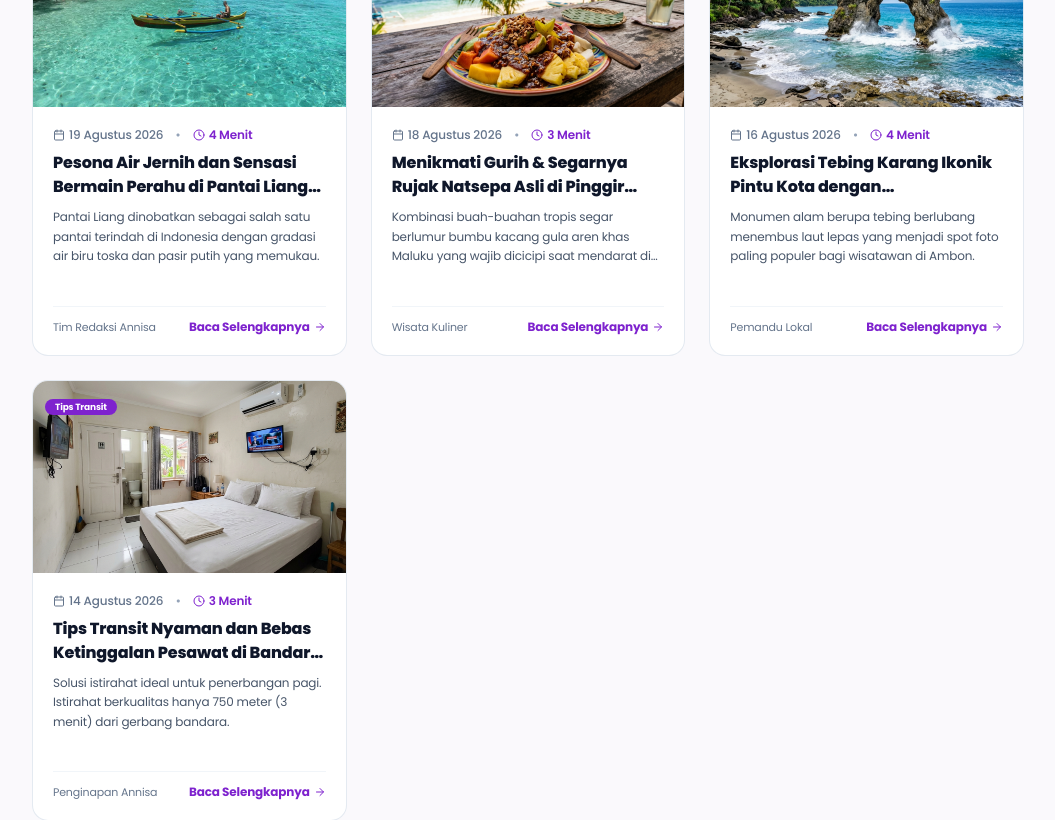
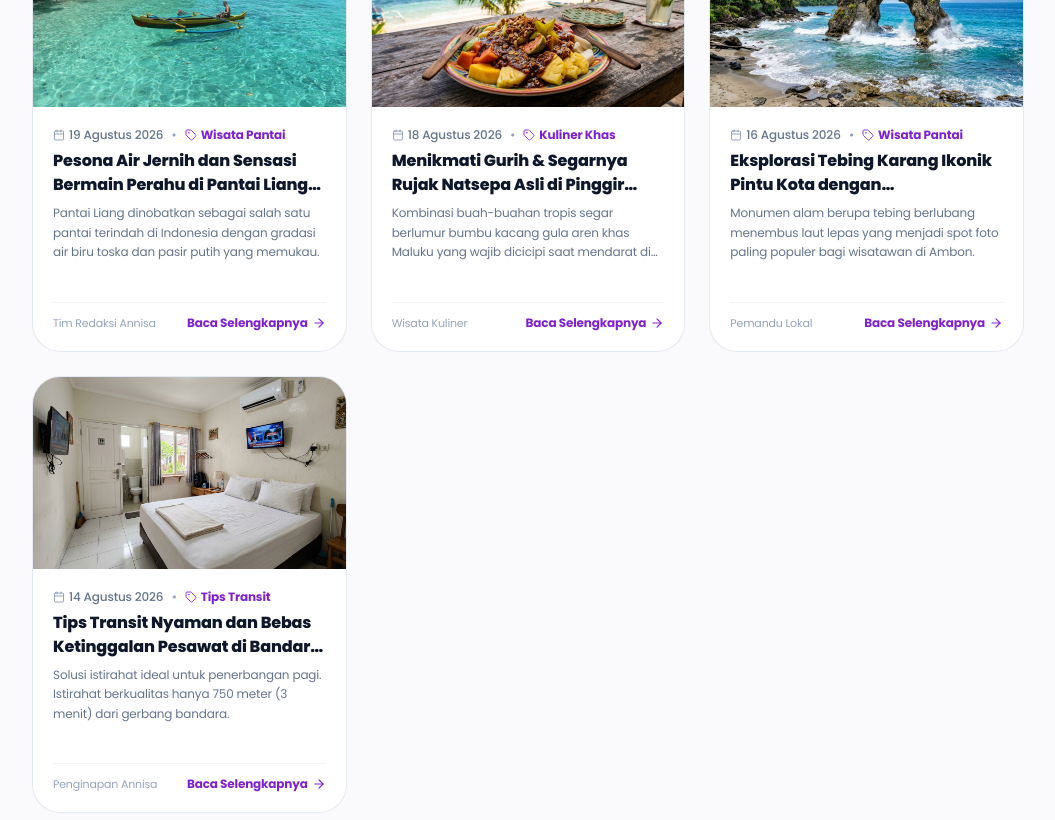
Before and after one commit to ilsetiawan1/penginapan-annisa, a Next.js app in the folder apps/web/: page /artikel in a window 1280 px wide. Shown: the part 700-1520 px from the top of the page, without its empty margins (112-1167 px from the left). Built offline with nearby package versions, Linux system fonts and the light colour scheme.

Commit message:
style(articles): move category tag alongside publish date, remove read time duration, and clear badge overlay from article thumbnail

```diff
--- a/apps/web/src/features/public/articles/components/article-card.tsx
+++ b/apps/web/src/features/public/articles/components/article-card.tsx
@@ -1,13 +1,12 @@
-import { ArrowRight, Calendar, Clock } from "lucide-react";
+import { ArrowRight, Calendar, Tag } from "lucide-react";
 import Image from "next/image";
-import Link from "next/link";
 
 export interface ArticleItem {
   id: string;
   slug: string;
   title: string;
   category: string;
-  readTime: string;
+  readTime?: string;
   date: string;
   desc: string;
   image: string;
@@ -20,9 +19,9 @@ interface ArticleCardProps {
 
 export function ArticleCard({ article }: ArticleCardProps) {
   return (
-    <article className="bg-white rounded-2xl border border-slate-200/90 shadow-2xs hover:border-purple-300 hover:shadow-md transition-all overflow-hidden flex flex-col justify-between group">
+    <article className="bg-white rounded-3xl border border-slate-200/90 shadow-2xs hover:border-purple-300 hover:shadow-xl transition-all duration-300 overflow-hidden flex flex-col justify-between group">
       <div>
-        {/* Article Thumbnail */}
+        {/* Article Thumbnail (100% Bersih Tanpa Badge Penutup) */}
         <div className="relative h-44 sm:h-48 w-full bg-slate-100 overflow-hidden">
           <Image
             src={article.image}
@@ -30,41 +29,37 @@ export function ArticleCard({ article }: ArticleCardProps) {
             fill
             className="object-cover group-hover:scale-105 transition duration-500"
           />
-          <div className="absolute top-3 left-3">
-            <span className="bg-purple-700 text-white text-[9px] font-bold px-2.5 py-0.5 rounded-full shadow-xs">
-              {article.category}
-            </span>
-          </div>
         </div>
 
         {/* Article Info */}
         <div className="p-4 sm:p-5">
-          <div className="flex items-center gap-3 text-[10px] sm:text-xs text-slate-400 font-medium mb-2">
+          {/* Metadata: Tanggal Terbit & Kategori Bersebelahan */}
+          <div className="flex items-center gap-2 text-[10px] sm:text-xs text-slate-400 font-medium mb-1.5">
             <span className="flex items-center gap-1 text-slate-500">
-              <Calendar className="w-3 h-3" />
-              {article.date}
+              <Calendar className="w-3 h-3 text-slate-400" />
+              <span>{article.date}</span>
             </span>
             <span>•</span>
-            <span className="flex items-center gap-1 text-purple-700 font-semibold">
-              <Clock className="w-3 h-3" />
-              {article.readTime}
+            <span className="flex items-center gap-1 text-purple-700 font-bold">
+              <Tag className="w-3 h-3 text-purple-600" />
+              <span>{article.category}</span>
             </span>
           </div>
 
-          <h3 className="font-extrabold text-sm sm:text-base text-slate-900 group-hover:text-purple-700 transition leading-snug line-clamp-2 mb-2">
+          <h3 className="font-extrabold text-sm sm:text-base text-slate-900 group-hover:text-purple-700 transition leading-snug line-clamp-2 mb-1.5">
             {article.title}
           </h3>
-          <p className="text-xs text-slate-600 leading-relaxed line-clamp-3">{article.desc}</p>
+          <p className="text-xs text-slate-500 leading-relaxed line-clamp-3">{article.desc}</p>
         </div>
       </div>
 
       {/* Bottom Read More Action */}
       <div className="p-4 sm:p-5 pt-0">
         <div className="pt-3 border-t border-slate-100 flex items-center justify-between text-xs font-bold text-purple-700 group-hover:text-purple-800">
-          <span className="text-[11px] text-slate-500 font-normal">{article.author}</span>
+          <span className="text-[11px] text-slate-400 font-normal">{article.author}</span>
           <span className="inline-flex items-center gap-1 group-hover:translate-x-0.5 transition-transform cursor-pointer">
             <span>Baca Selengkapnya</span>
-            <ArrowRight className="w-3 h-3" />
+            <ArrowRight className="w-3.5 h-3.5" />
           </span>
         </div>
       </div>
```
